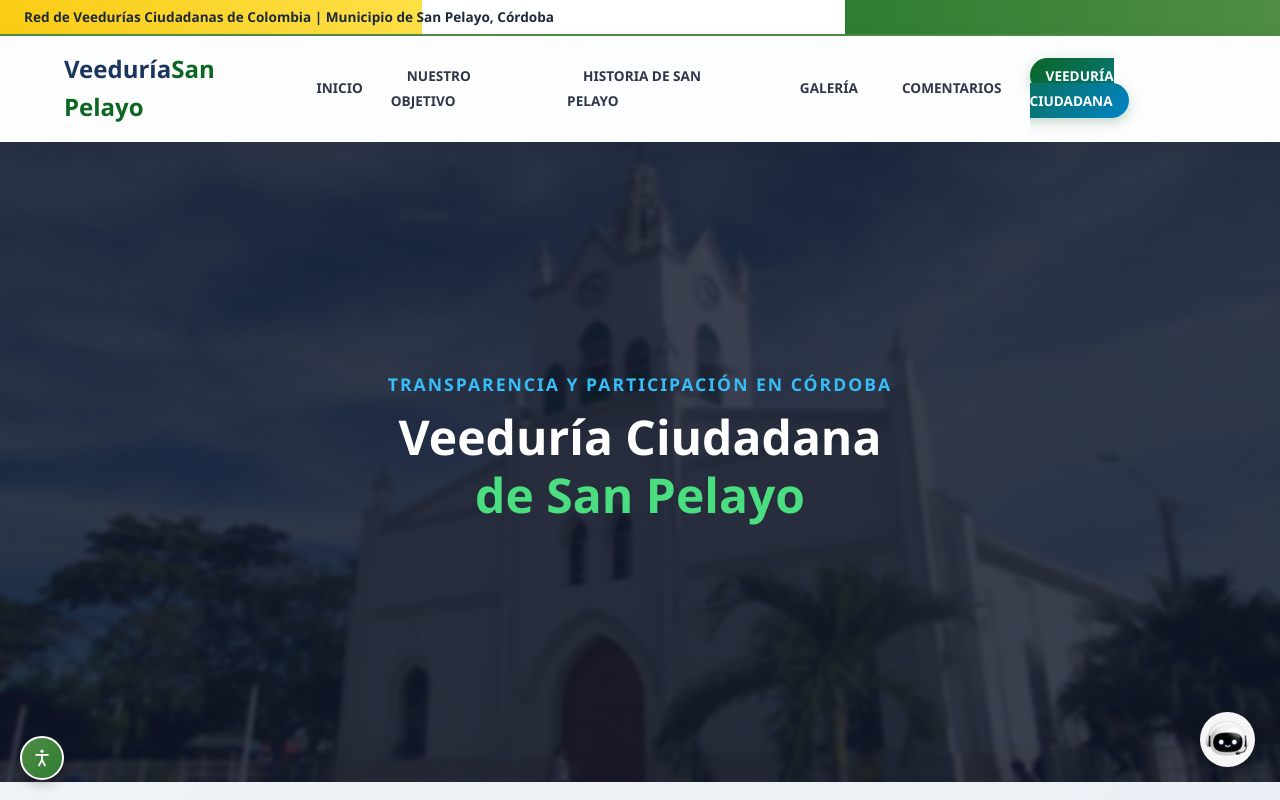
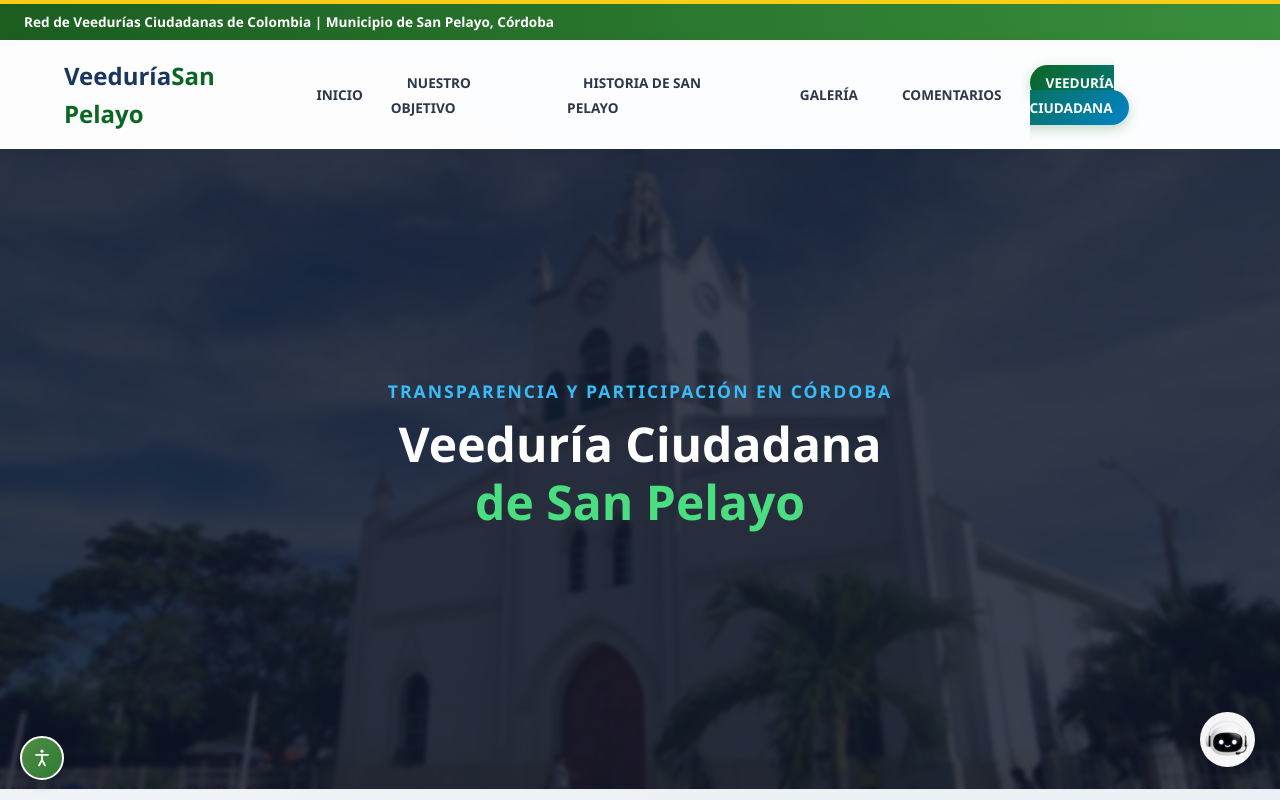
Before and after one commit to estefaniasotelo802-cloud/veeduria-san-pelayo, a website: page public/index.html in a window 1280 px wide. Shown: the top 800 px of the page. Drawn offline with nearby package versions, Linux system fonts and the light colour scheme; no server answers.

Commit message:
Mejora contraste y franjas en barra superior de San Pelayo

```diff
--- a/public/style.css
+++ b/public/style.css
@@ -31,20 +31,17 @@ body {
 2. NAVEGACIÓN Y BARRA SUPERIOR (GLASSMORPHISM)
    ========================================== */
 .top-bar {
-  background: linear-gradient(
-    90deg,
-    #facc15 0%,
-    #fde047 33%,
-    #ffffff 33%,
-    #ffffff 66%,
-    #2e7d32 66%,
-    #508c46 100%
-  );
-  color: #1e293b;
-  padding: 6px 24px;
+  background: linear-gradient(90deg, #1b5e20 0%, #2e7d32 65%, #388e3c 100%);
+  color: #ffffff;
+  padding: 7px 24px;
   font-size: 0.85rem;
-  font-weight: 700;
-  border-bottom: 2px solid #508c46;
+  font-weight: 600;
+  display: flex;
+  align-items: center;
+  justify-content: space-between;
+  border-top: 4px solid #facc15; /* Amarillo de la bandera */
+  border-bottom: 3px solid #ffffff; /* Blanco de la bandera */
+  box-shadow: 0 2px 6px rgba(0, 0, 0, 0.12);
 }
 
 .navbar {
```
